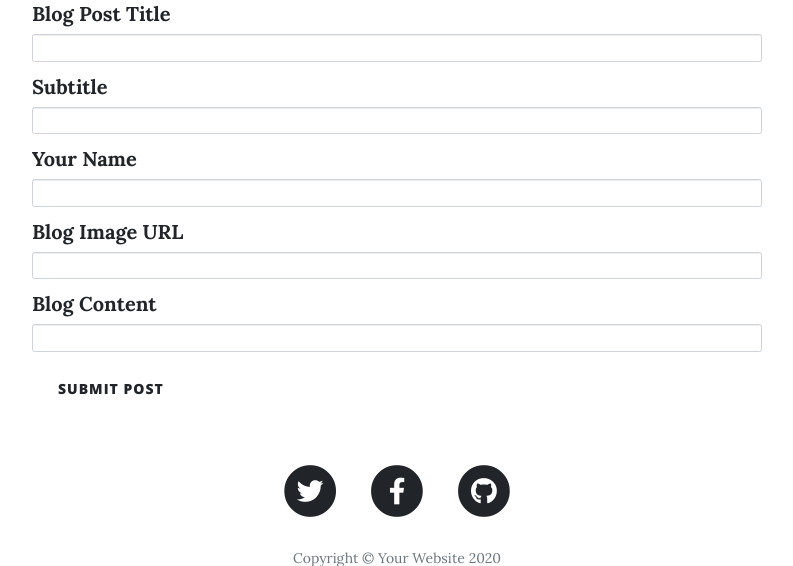
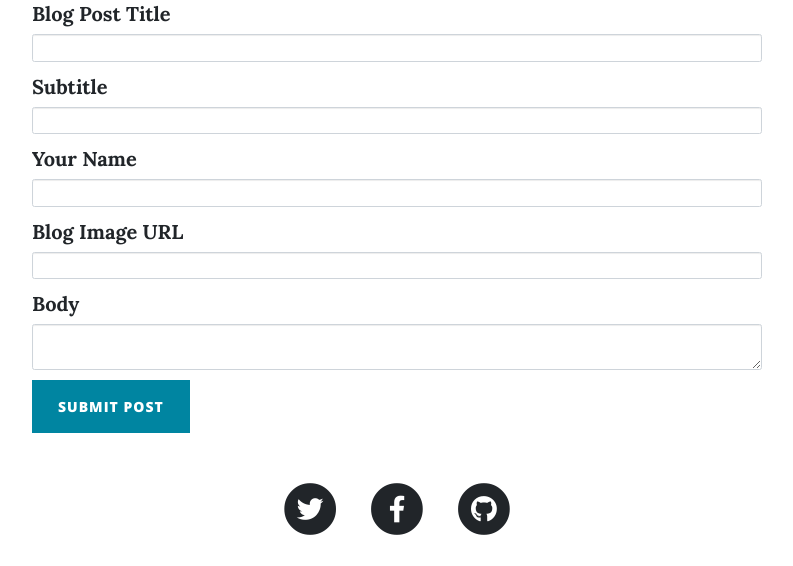
Before and after one commit to HKubinhetz/RESTFULBlog, a Flask app: page /new-post in a window 1280 px wide. Shown: the part 583-1149 px from the top of the page, without its empty margins (243-1036 px from the left). Run offline with Flask 2, Linux system fonts and the light colour scheme; data comes from the database, SQL or seed files in the repository; some libraries are stand-ins or nearby versions.

Commit message:
Add New Post functionality

```diff
--- a/main.py
+++ b/main.py
@@ -38,7 +38,8 @@
     subtitle = StringField("Subtitle", validators=[DataRequired()])
     author = StringField("Your Name", validators=[DataRequired()])
     img_url = StringField("Blog Image URL", validators=[DataRequired(), URL()])
-    body = StringField("Blog Content", validators=[DataRequired()])
+    # body = StringField("Blog Content", validators=[DataRequired()])
+    body = CKEditorField('Body')
     submit = SubmitField("Submit Post")
 
 
@@ -70,11 +71,18 @@
     return render_template("post.html", post=requested_post)
 
 
-@app.route("/new-post")
+@app.route("/new-post", methods=["GET", "POST"])
 def create_post():
     # Create post routing, for when the client wants to create a new post.
     create_post_form = CreatePostForm()
     posts = db.session.query(BlogPost).all()
+
+    if create_post_form.validate_on_submit():
+        print(create_post_form.title.data)
+        print(create_post_form.subtitle.data)
+        print(create_post_form.author.data)
+        print(create_post_form.img_url.data)
+        print(create_post_form.body.data)
     return render_template("make-post.html", all_posts=posts, form=create_post_form)
 
 
--- a/templates/make-post.html
+++ b/templates/make-post.html
@@ -22,7 +22,10 @@
     <div class="row">
       <div class="col-lg-8 col-md-10 mx-auto">
 
-        {{ wtf.quick_form(form) }}
+        {{ wtf.quick_form(form, button_map={"submit":"btn btn-primary"}, novalidate=True) }}
+
+        {{ ckeditor.load() }}
+        {{ ckeditor.config(name='body') }}
 
       </div>
     </div>
```
